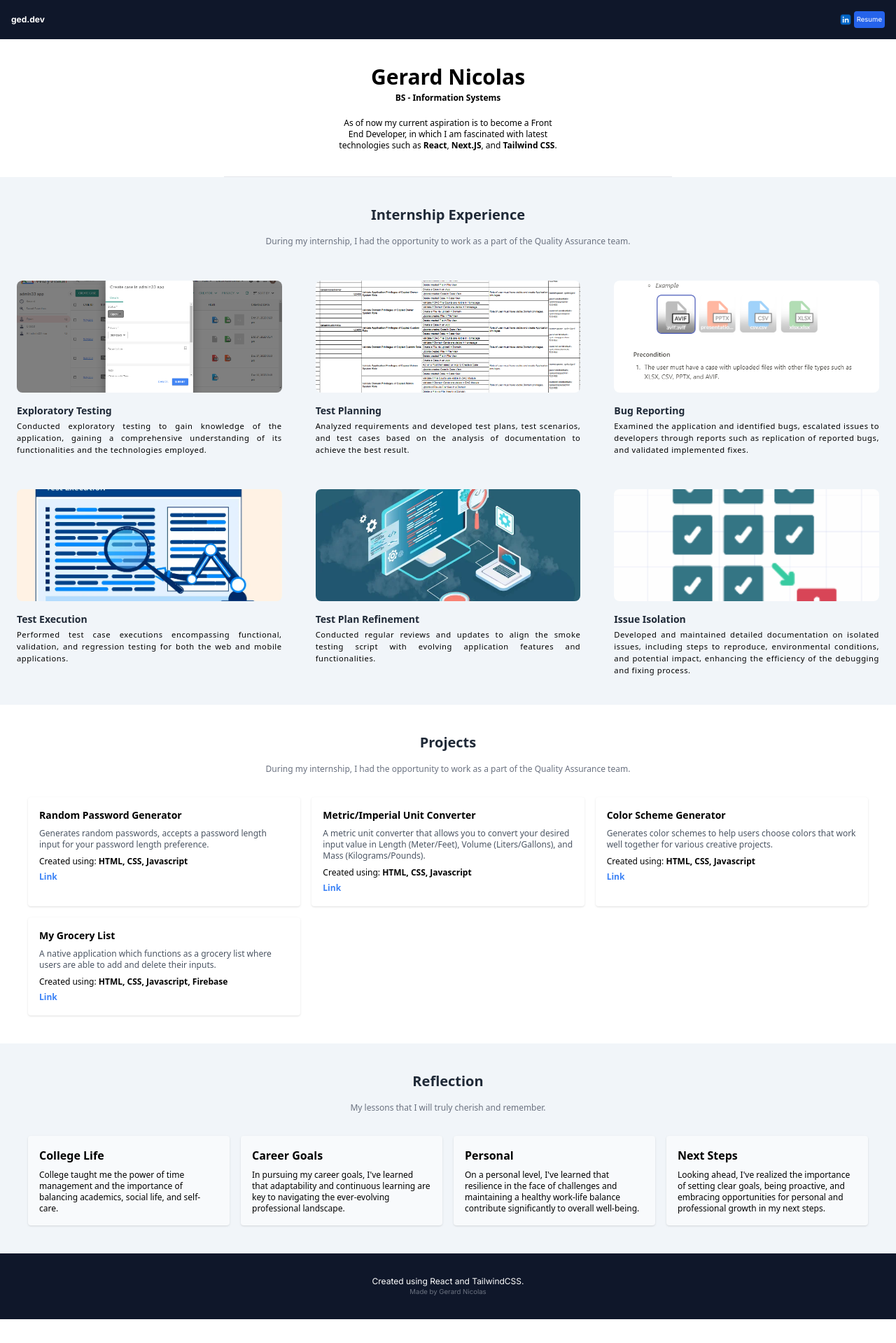
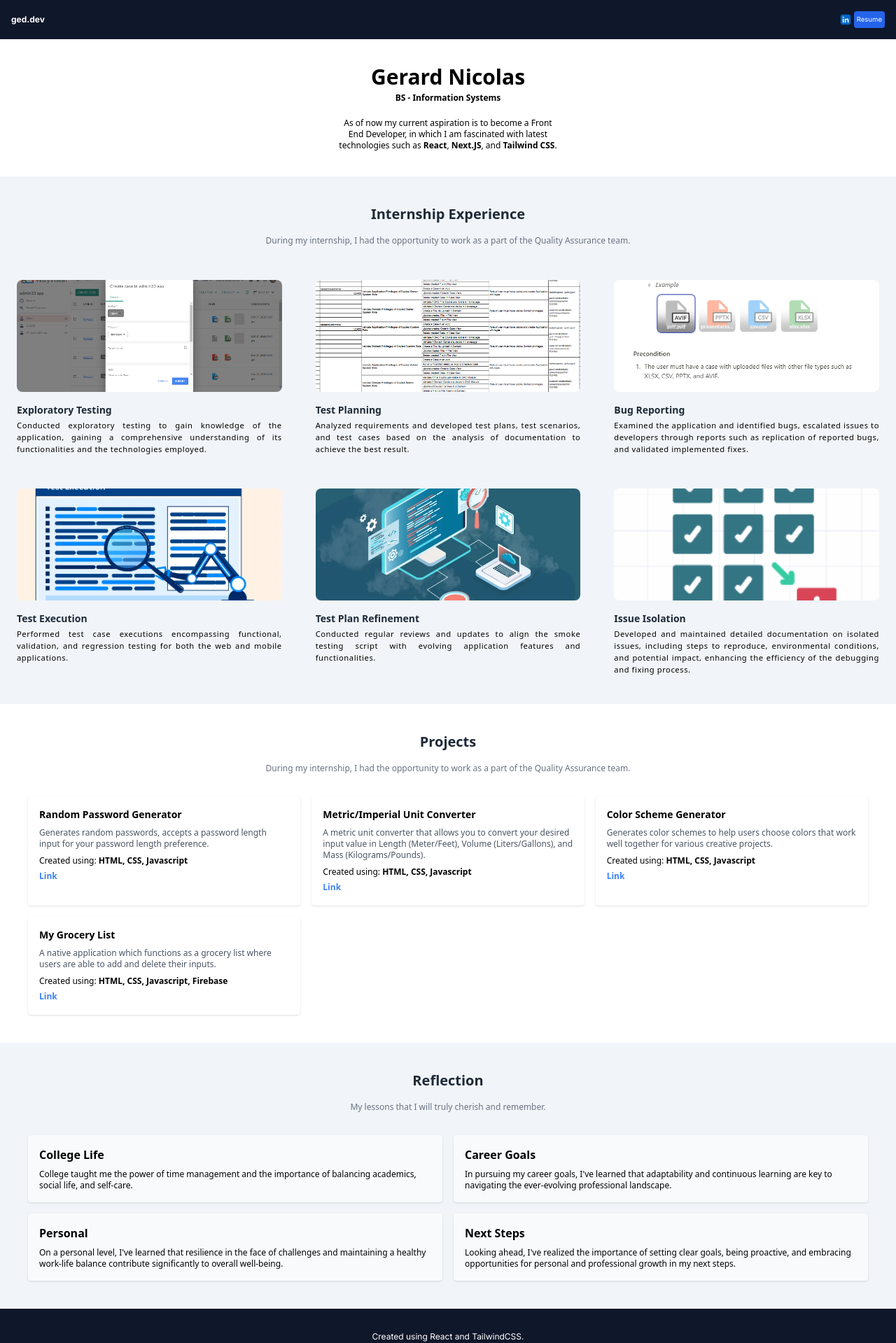
Before and after one commit to gerardnicolas/ispract-portfolio, a React (Vite) app: page / in a window 1280 px wide. Shown: the top 1919 px of the page at 70% size. Before the commit the page ends 1885 px from the top, so only its background shows below. Built offline with nearby package versions, Linux system fonts and the light colour scheme.

Commit message:
hr bug fix and reflection card responsiveness

```diff
--- a/src/components/Hero.jsx
+++ b/src/components/Hero.jsx
@@ -11,7 +11,6 @@ const Hero = () => {
                     in which I am fascinated with latest technologies such as <span className='font-bold'>React</span>, <span className='font-bold'>Next.JS</span>, and <span className='font-bold'>Tailwind CSS</span>.</p>
                 </div>
             </div>
-            <hr className='text-center mx-auto w-[40rem]'/>
         </div>
 
 
--- a/src/components/Reflection.jsx
+++ b/src/components/Reflection.jsx
@@ -27,9 +27,9 @@ const Reflection = () => {
     return (
         <div className='bg-slate-100 p-10'>
             <h1 className="text-center text-xl font-semibold text-gray-800 lg:text-xl">Reflection</h1>
-            <p className="mt-4 text-center text-gray-500 dark:text-gray-300 text-xs">My lessons that I will truly cherish and remember.</p>
+            <p className="mt-4 text-center text-gray-500 dark:text-gray-300 text-xs pb-8">My lessons that I will truly cherish and remember.</p>
 
-            <div className='grid grid-cols-4 mt-8 gap-4 '>
+            <div className="grid grid-cols-1 md:grid-cols-2 lg:grid-cols-2 gap-4">
                 {reflections.map((reflection) => (
                     <div key={reflection.id} className='p-4 rounded shadow bg-slate-50'>
                     <h1 className='font-semibold'>{reflection.title}</h1>
```
